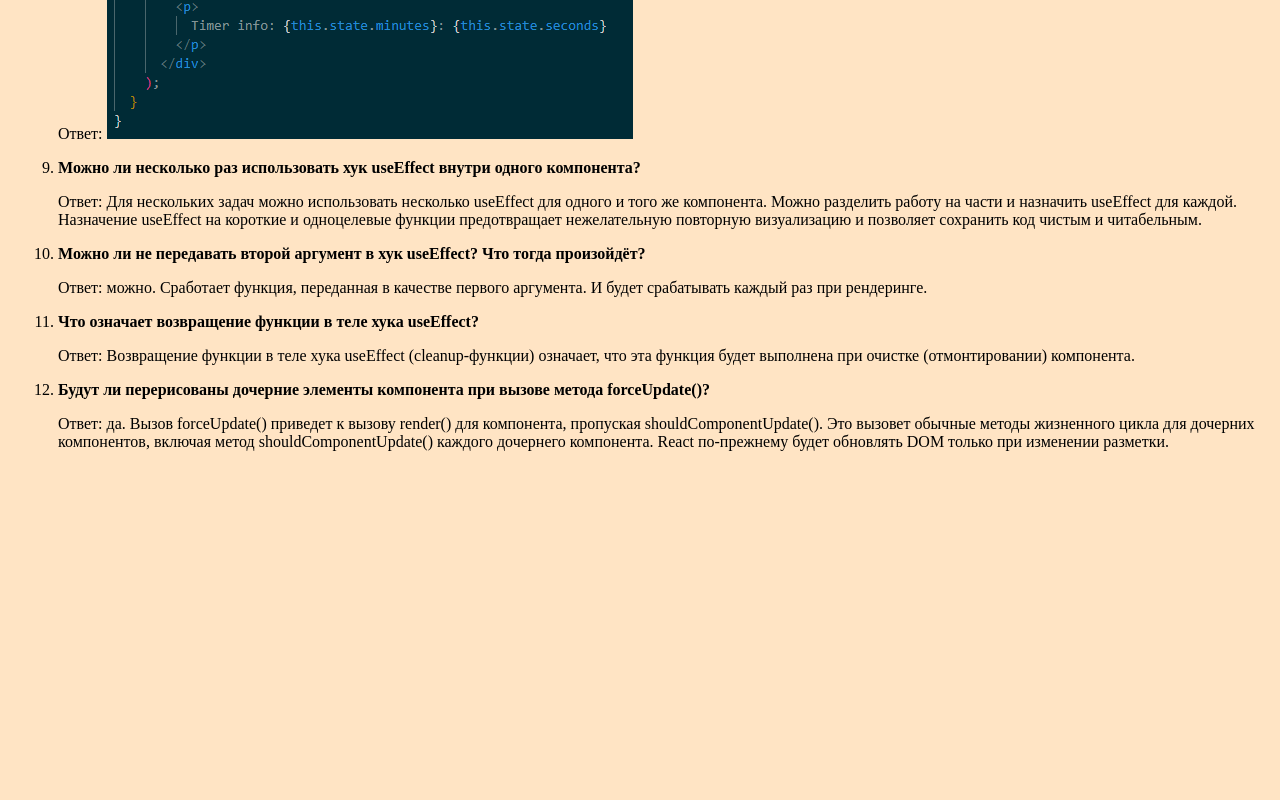
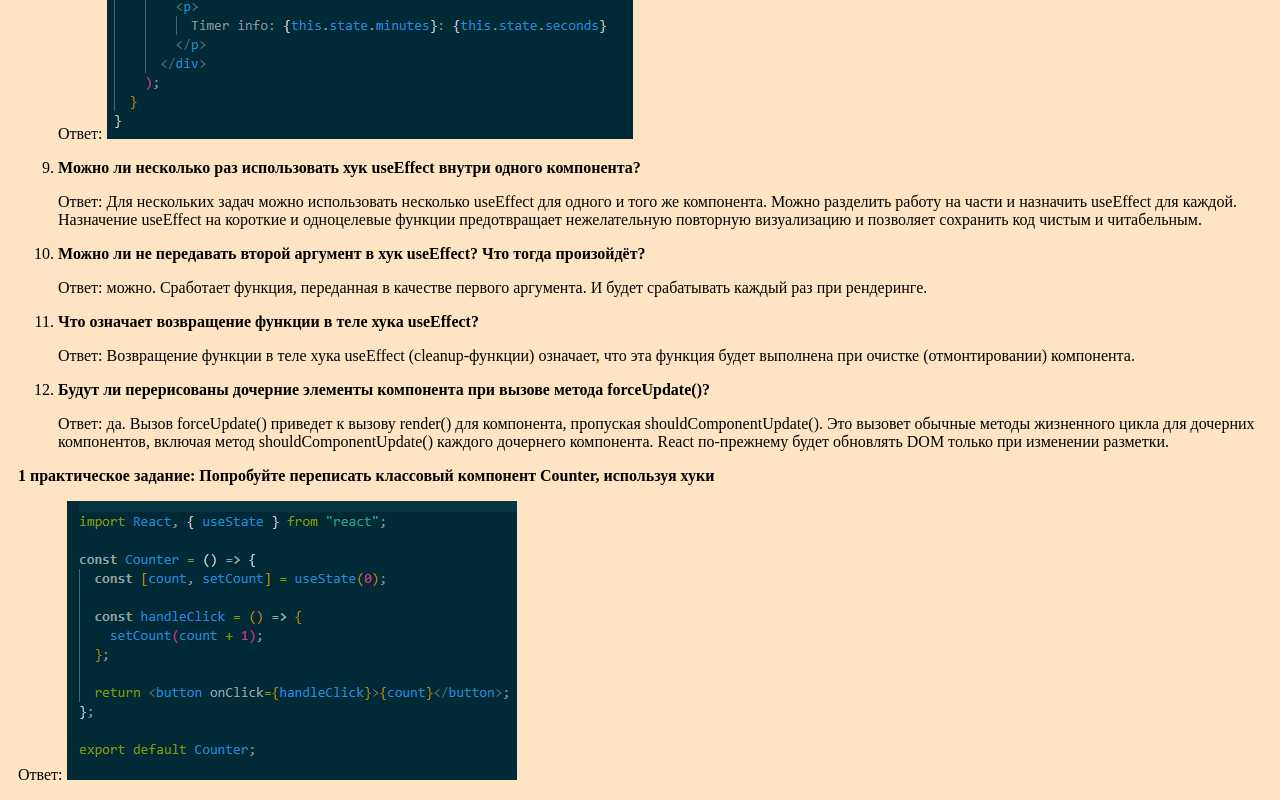
Before and after one commit to Lira11io/Theory_tasks_25Week_react, a plain HTML site: page index.html in a window 1280 px wide. Shown: the part 1565-2365 px from the top of the page. Before the commit the page ends 2032 px from the top, so only its background shows below. Drawn offline with Linux system fonts and the light colour scheme.

Commit message:
добавлено решение 1 практического

```diff
--- a/index.html
+++ b/index.html
@@ -161,6 +161,17 @@
           </p>
         </li>
       </ol>
+      <span class="question"
+        >1 практическое задание: Попробуйте переписать классовый компонент
+        Counter, используя хуки</span
+      >
+      <p>
+        Ответ:
+        <img
+          src="styles/img/1practic.png"
+          alt="решение 1 практического задания"
+        />
+      </p>
     </div>
     <script src="index.js"></script>
   </body>
--- a/index.js
+++ b/index.js
@@ -34,3 +34,19 @@ class Taimer extends React.Component {
     );
   }
 }
+
+// 1 практическое задание
+
+import React, { useState } from "react";
+
+const Counter = () => {
+  const [count, setCount] = useState(0);
+
+  const handleClick = () => {
+    setCount(count + 1);
+  };
+
+  return <button onClick={handleClick}>{count}</button>;
+};
+
+export default Counter;
```
Also changed, not shown: styles/img/1practic.png (added).
